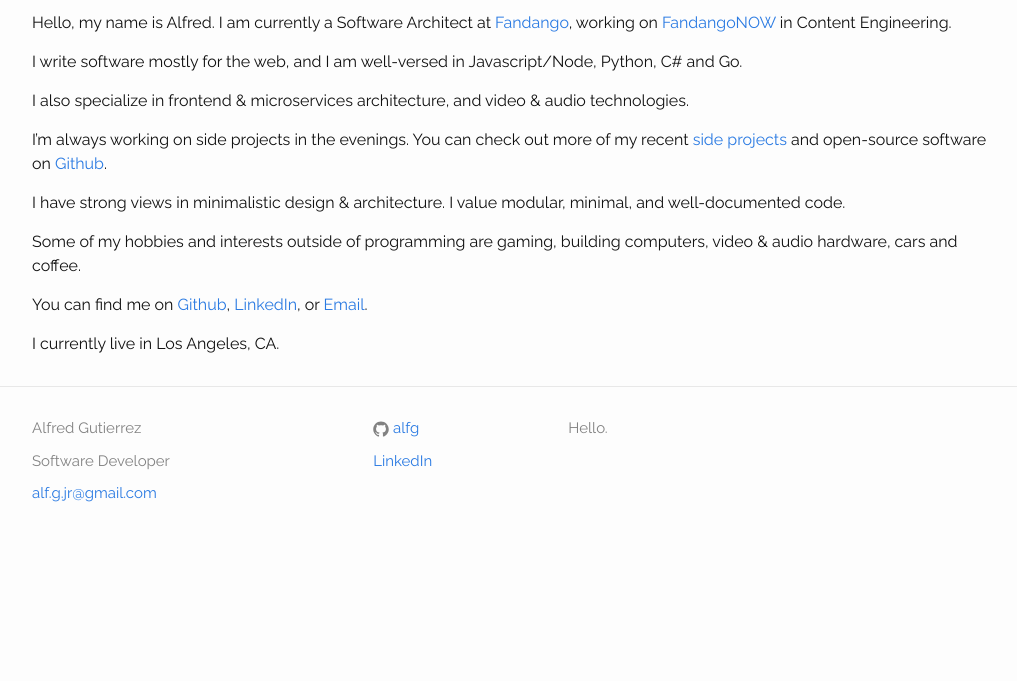
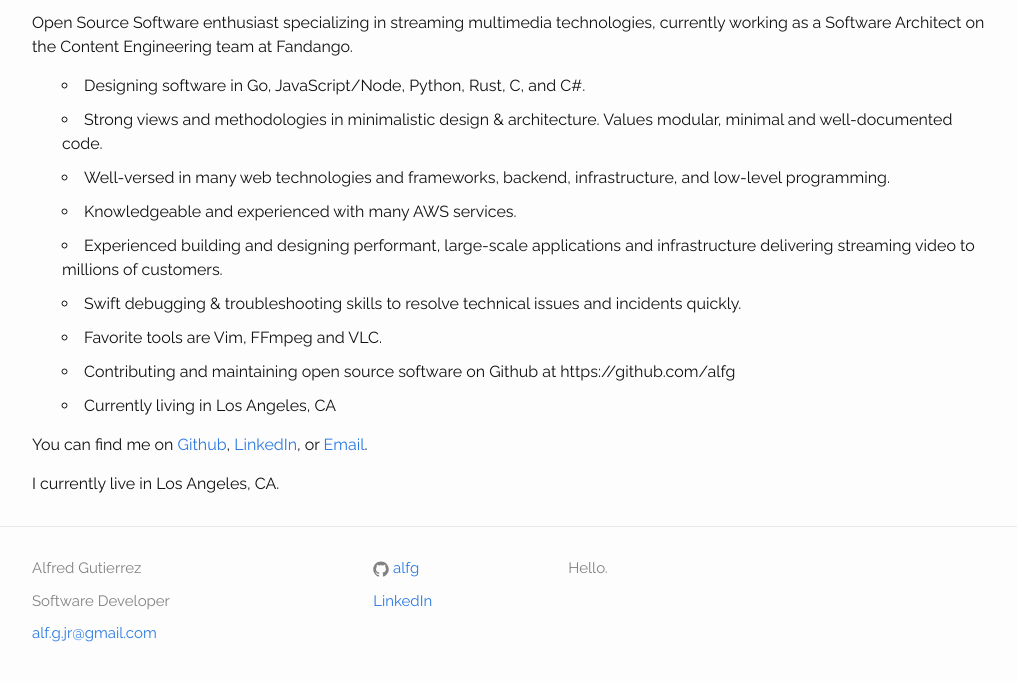
Before and after one commit to alfg/alfg.github.io, a Jekyll site: the page built from index.md, in a window 1280 px wide, cut to the strip 358-1063 px from the top of the page. Shown: the top 681 px of the strip, without its empty margins (128-1145 px from the left). Built offline with Jekyll 4.4.1, drawn with Linux system fonts in a browser that asks for light colours; before the commit the page ends 923 px from its top, so only the background shows below that.

Commit message:
Update index.md

```diff
--- a/index.md
+++ b/index.md
@@ -4,20 +4,19 @@
 permalink: /
 ---
 
-![Alfred Gutierrez](http://www.gravatar.com/avatar/922ef4d7e597243ff0de75bdfea9b424.png?size=200)
+![Alfred Gutierrez](https://avatars1.githubusercontent.com/u/702541?s=200&u=ad97a0d5083d0876bee0168af6426f16c3f43e32&v=4)
 
-Hello, my name is Alfred.  I am currently a Software Architect at [Fandango](http://fandango.com), working on [FandangoNOW](http://fandangonow.com) in Content Engineering.
+Open Source Software enthusiast specializing in streaming multimedia technologies, currently working as a Software Architect on the Content Engineering team at Fandango.
 
-I write software mostly for the web, and I am well-versed in Javascript/Node, Python, C# and Go.
-
-I also specialize in frontend & microservices architecture, and video & audio technologies.
-
-I'm always working on side projects in the evenings. You can check out more of my recent <a href="https://github.com/alfg?tab=repositories">side projects</a> and open-source software on
-<a href="http://github.com/alfg">Github</a>.
-
-I have strong views in minimalistic design & architecture. I value modular, minimal, and well-documented code.
-
-Some of my hobbies and interests outside of programming are gaming, building computers, video & audio hardware, cars and coffee.
+* Designing software in Go, JavaScript/Node, Python, Rust, C, and C#.
+* Strong views and methodologies in minimalistic design & architecture. Values modular, minimal and well-documented code.
+* Well-versed in many web technologies and frameworks, backend, infrastructure, and low-level programming.
+* Knowledgeable and experienced with many AWS services.
+* Experienced building and designing performant, large-scale applications and infrastructure delivering streaming video to millions of customers.
+* Swift debugging & troubleshooting skills to resolve technical issues and incidents quickly.
+* Favorite tools are Vim, FFmpeg and VLC.
+* Contributing and maintaining open source software on Github at https://github.com/alfg
+* Currently living in Los Angeles, CA
 
 You can find me on [Github](http://github.com/alfg),
 [LinkedIn](http://www.linkedin.com/pub/alfred-gutierrez/58/ba1/93b), or
```
